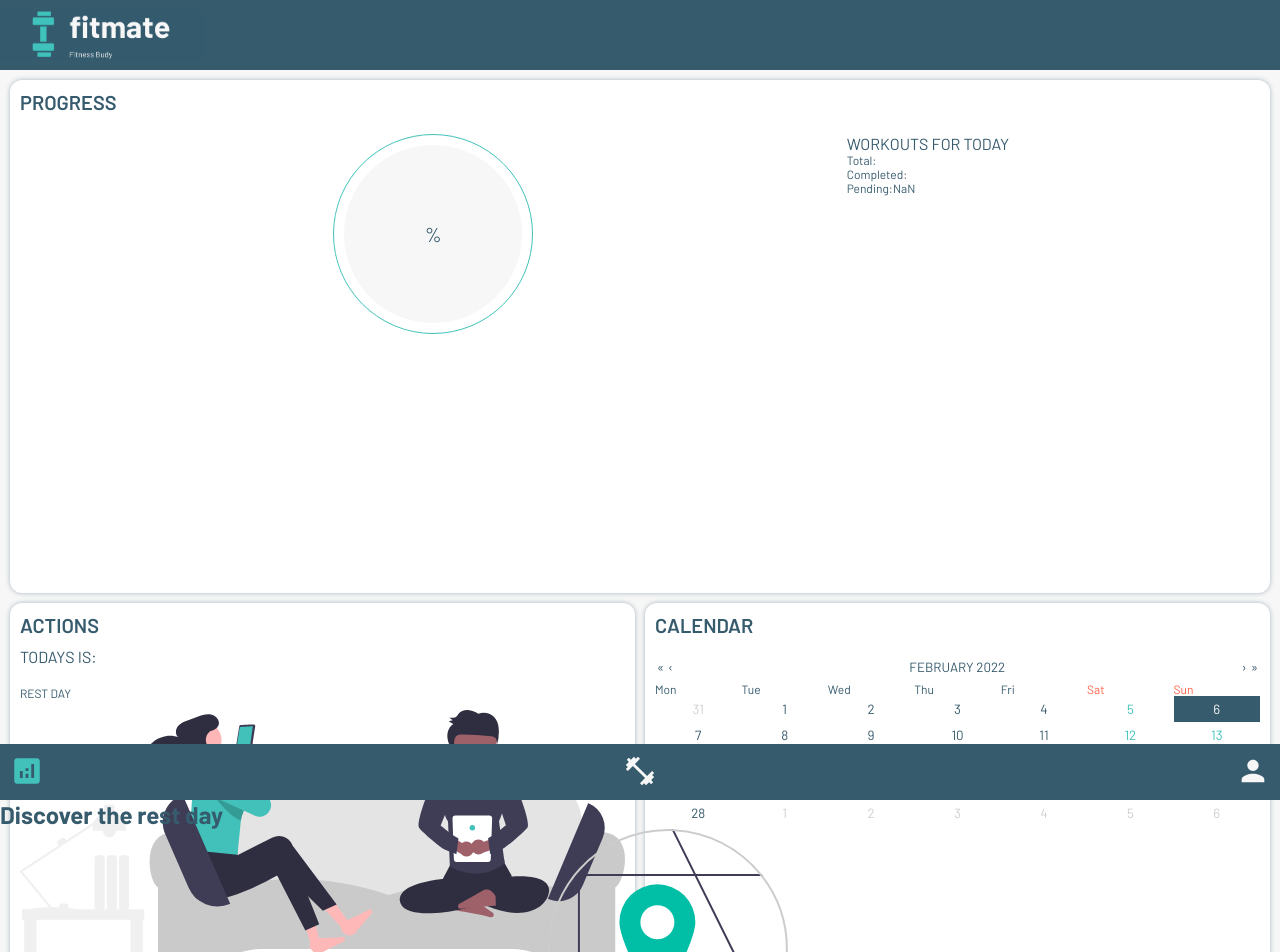
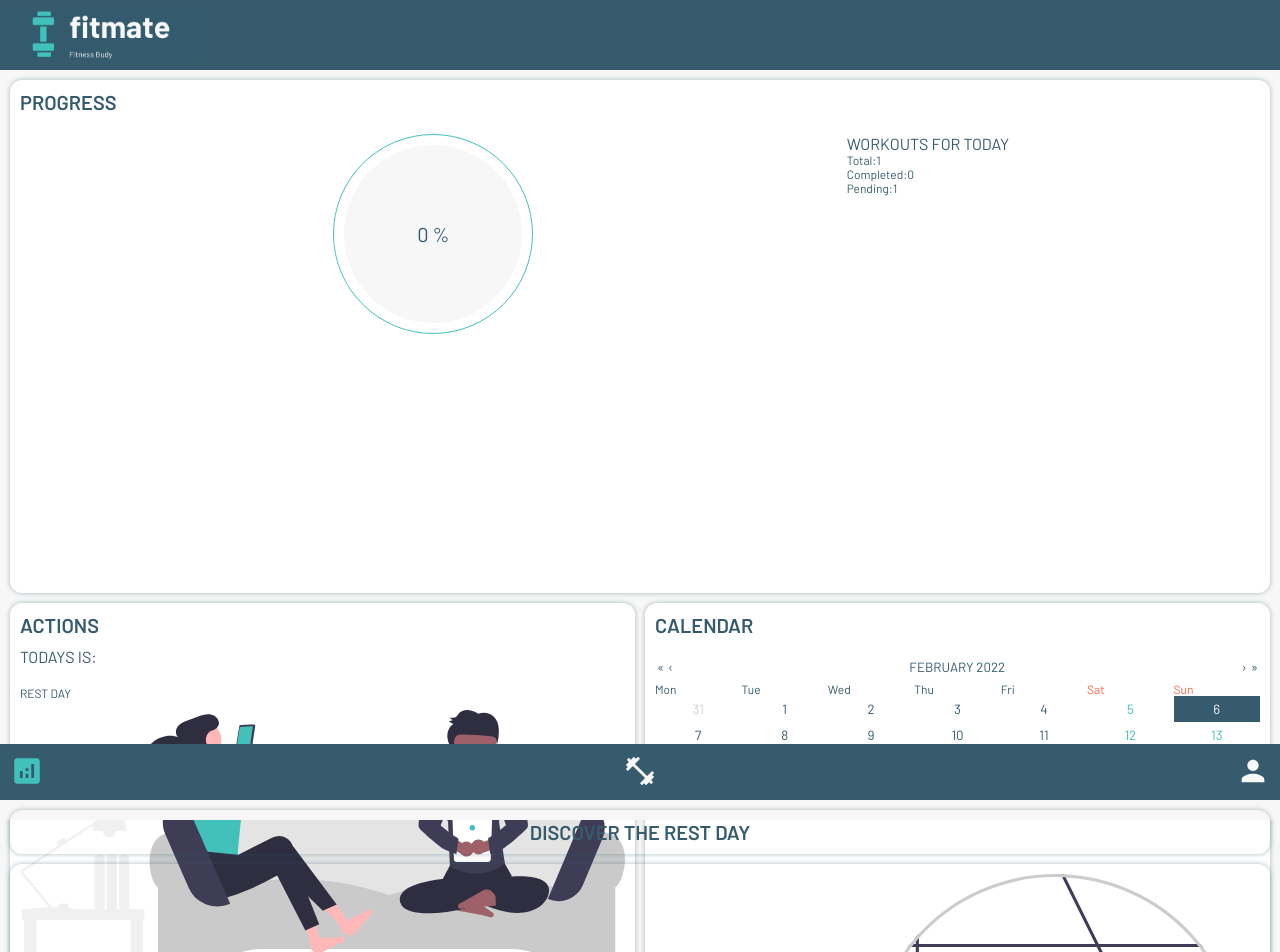
Before and after one commit to Hope1226/fitmate, a React (Create React App) app: page / in a window 1280 px wide. Shown: the top 952 px of the page. Built offline with nearby package versions, Linux system fonts and the light colour scheme.

Commit message:
Integrate progress bar wiht the app

```diff
--- a/src/assets/stylesheets/index.css
+++ b/src/assets/stylesheets/index.css
@@ -262,6 +262,50 @@ abbr[title="Saturday"] {
   background: var(--second);
   z-index: 999;
   transition: all 0.3s;
+  display: grid;
+  grid-template-columns: 1fr;
+  grid-template-rows: 1fr auto 1fr;
+  padding: 10px;
+  grid-gap: 10px;
+}
+
+.main-overlay > * {
+  border-radius: 12px;
+  box-shadow: var(--box-shadow);
+  padding: 10px;
+}
+
+.main-overlay h2 {
+  display: flex;
+  justify-content: center;
+  align-items: center;
+}
+
+.action-description {
+  display:  grid;
+  grid-template-columns: 1fr;
+  grid-template-rows: auto 1fr;
+  grid-gap: 10px;
+}
+
+.action-description p {
+  font-size: 16px;
+  line-height: 25px;
+  text-align: justify;
+}
+
+.activitiy-actions {
+  display: flex;
+  gap: 10px;
+  align-items: center;
+}
+
+.activitiy-actions > * {
+  flex: 1;
+}
+
+.main-overlay img {
+  width: 100%;
 }
 
 .overlay-open {
--- a/src/components/dashboard/Dashboard.js
+++ b/src/components/dashboard/Dashboard.js
@@ -1,3 +1,6 @@
+/* eslint-disable no-unused-vars */
+/* eslint-disable react/prop-types */
+/* eslint-disable no-param-reassign */
 import React, { useState, useEffect } from 'react';
 import { useSelector, useDispatch } from 'react-redux';
 import { populateStore } from '../../redux/workouts/workouts';
@@ -21,6 +24,8 @@ const Dashboard = () => {
   const [overLayOpen, setOverlayOpen] = useState(false);
   const openWrokoutOverlay = () => setOverlayOpen(true);
   const clsoeWorkoutOverlay = () => setOverlayOpen(false);
+  const completed = 0;
+  const allWrks = localStorage.length;
 
   const setBtnTitle = () => {
     switch (today) {
@@ -33,6 +38,20 @@ const Dashboard = () => {
       default:
         return 'Discover the rest day';
     }
+  };
+
+  const calculatePercantage = () => {
+    const halfCircles = document.querySelectorAll('.half-circle');
+    const halfCirclesTop = document.querySelector('.half-circle-top');
+    const taskComplationDegrees = (360 * completed) / allWrks;
+
+    halfCircles.forEach((el) => {
+      el.style.transform = `rotate(${taskComplationDegrees}deg)`;
+      if (taskComplationDegrees >= 180) {
+        halfCircles[0].style.transform = 'rotate(180deg)';
+        halfCirclesTop.style.opacity = '0';
+      }
+    });
   };
 
   const setActivity = () => {
@@ -54,11 +73,16 @@ const Dashboard = () => {
   useEffect(() => {
     dispatch(populateStore());
     setActivity();
+    calculatePercantage();
   }, []);
 
   return (
     <div className="dashboard">
-      <Stats />
+      <Stats
+        conpleted={completed}
+        allWorkouts={allWrks}
+        persantage={Math.round((completed * 100) / allWrks)}
+      />
       <Actions
         currentDay={today}
         currentCondition={condtion}
@@ -74,7 +98,7 @@ const Dashboard = () => {
         condition={condtion}
         imgSrc={condtion ? workOutDays : restOverlay}
         activityName={setBtnTitle()}
-        actDesc={localStorage[0].description}
+        actDesc={condtion ? 'Gym day' : localStorage[0].description}
       />
     </div>
   );
--- a/src/components/dashboard/features/Overlay.js
+++ b/src/components/dashboard/features/Overlay.js
@@ -8,7 +8,7 @@ const Overlay = ({
   toggleClass, closeOverlayFunc, condition, imgSrc, actDesc, activityName,
 }) => (
   <div className={`main-overlay ${toggleClass}`}>
-    <h1>{activityName}</h1>
+    <h2 className="main-headings">{activityName}</h2>
     <div className="action-description">
       <img src={imgSrc} alt="activity" />
       <div className="activity-description">
@@ -19,7 +19,7 @@ const Overlay = ({
       <button type="button" className="btns" onClick={closeOverlayFunc}>Stop the session</button>
       {condition
         ? <button type="button" className="btns">Next Exercies</button>
-        : <NavLink to="/workouts"><button type="button" className="btns">See the list of workouts</button></NavLink>}
+        : <NavLink to="/workouts" className="btns">See the list of workouts</NavLink>}
     </div>
   </div>
 );
```
